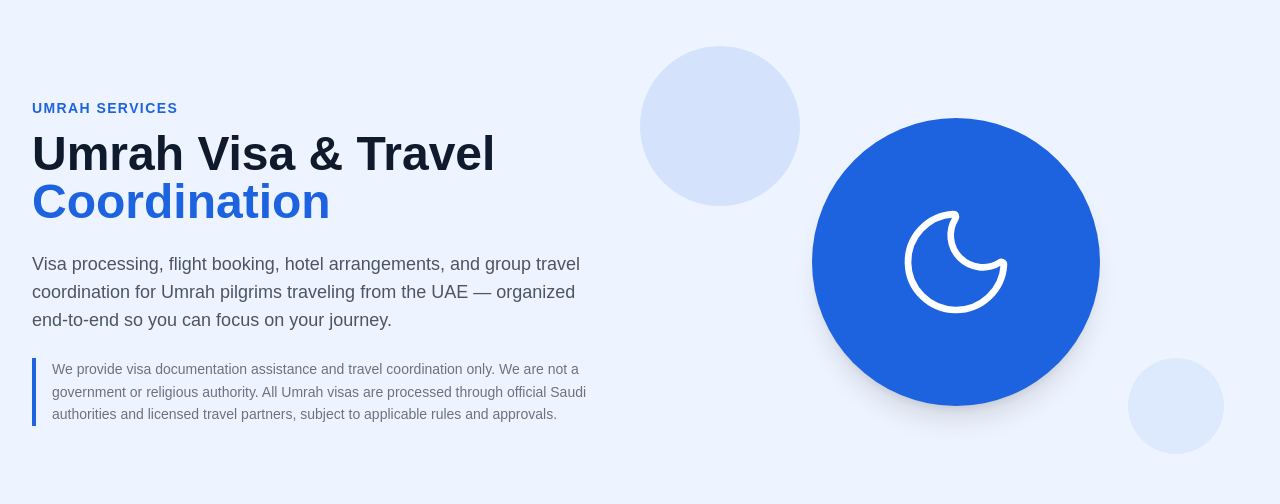
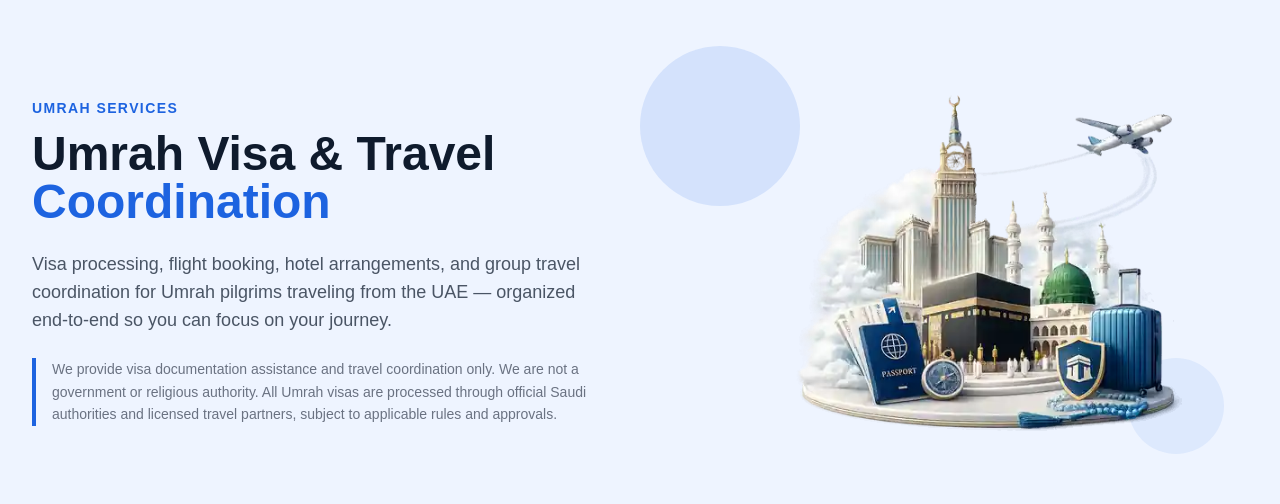
Before and after one commit to mrjaved121/travelaxiss, a Next.js app: page /services/umrah-services in a window 1280 px wide. Shown: the part 147-651 px from the top of the page. Built offline with nearby package versions, Linux system fonts and the light colour scheme; no server answers.

Commit message:
Add Umrah Services hero image
Replace the plain Moon-icon badge with a self-hosted illustration
(Kaaba, Masjid Nabawi, passport, luggage) converted to WebP at 19.3KB.

```diff
--- a/components/pages/UmrahServicesPage.tsx
+++ b/components/pages/UmrahServicesPage.tsx
@@ -3,7 +3,6 @@
 import Link from "next/link";
 import {
   ArrowRight,
-  Moon,
   FileStack,
   Plane,
   Hotel,
@@ -77,12 +76,14 @@ export default function UmrahServicesPage() {
           >
             <div className="absolute -top-6 -left-6 w-40 h-40 rounded-full" style={{ backgroundColor: 'rgba(29,99,224,0.12)' }} aria-hidden />
             <div className="absolute bottom-0 right-6 w-24 h-24 rounded-full" style={{ backgroundColor: 'rgba(29,99,224,0.08)' }} aria-hidden />
-            <div
-              className="relative w-56 h-56 md:w-72 md:h-72 rounded-full flex items-center justify-center shadow-xl"
-              style={{ backgroundColor: '#1D63E0' }}
-            >
-              <Moon className="w-24 h-24 md:w-32 md:h-32 text-white" strokeWidth={1.25} aria-hidden />
-            </div>
+            <img
+              src="/images/ummarah-visa.webp"
+              alt=""
+              role="presentation"
+              width={640}
+              height={427}
+              className="relative w-full h-full object-contain"
+            />
           </motion.div>
         </div>
       </section>
```
Also changed, not shown: public/images/ummarah-visa.webp (added), 1 other file (tests, documents, lock files or other folders).
